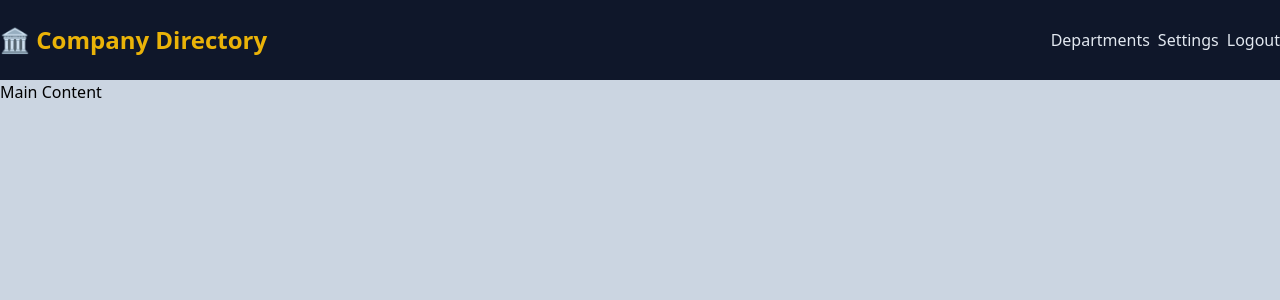
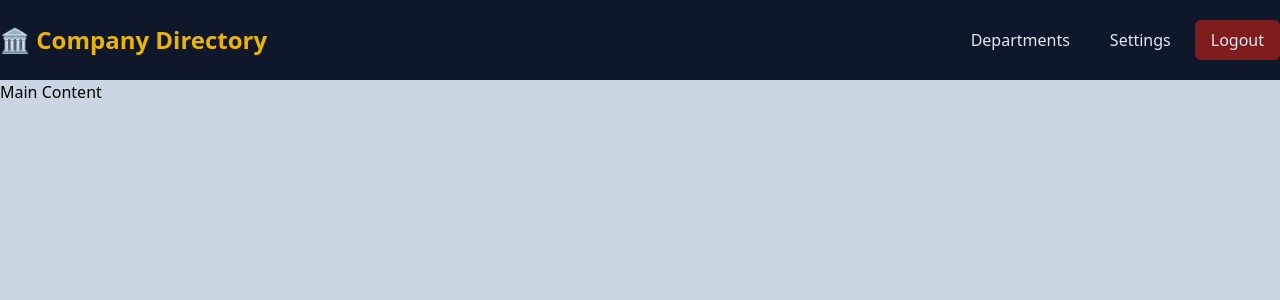
Before and after one commit to jrbanda1/vue-company-directory, a Vue app: page / in a window 1280 px wide. Shown: the top 300 px of the page. Built offline with nearby package versions, Linux system fonts and the light colour scheme.

Commit message:
Added navigation

```diff
--- a/src/components/NavBar.vue
+++ b/src/components/NavBar.vue
@@ -12,7 +12,7 @@ const brand =ref('🏛️ Company Directory')
             <div class="menu">
                 <a href="#" class="menu-item">Departments</a>
                 <a href="#" class="menu-item">Settings</a>
-                <a href="#" class="menu-item">Logout</a>
+                <a href="#" class="menu-login">Logout</a>
             </div>
         </div>
     </nav>
@@ -30,6 +30,12 @@ const brand =ref('🏛️ Company Directory')
             }
             .menu {
                 @apply flex gap-2;
+                &-item{
+                    @apply rounded-md px-4 py-2 hover:bg-yellow-500 hover:text-slate-900;
+                }
+                &-login{
+                    @apply rounded-md bg-red-900 px-4 py-2 hover:bg-yellow-500 hover:text-slate-900;
+                }
             }
         }
     }
```
